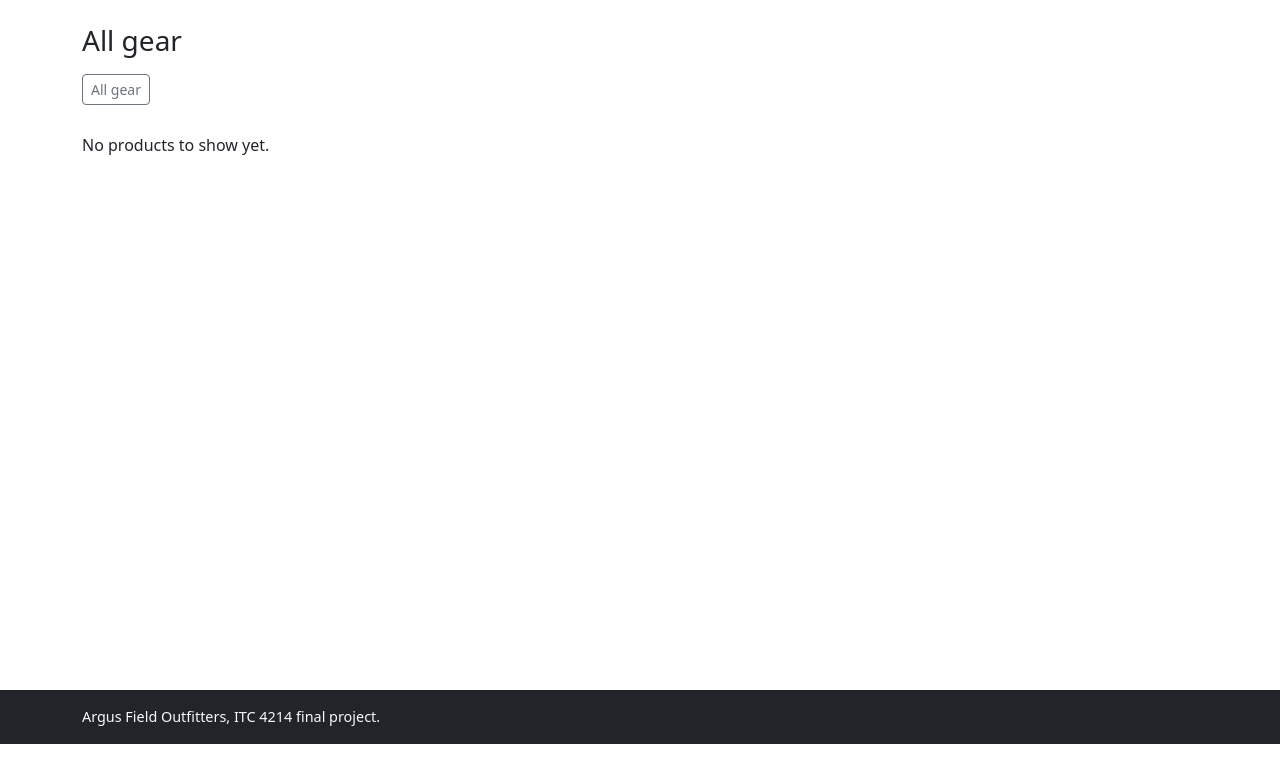
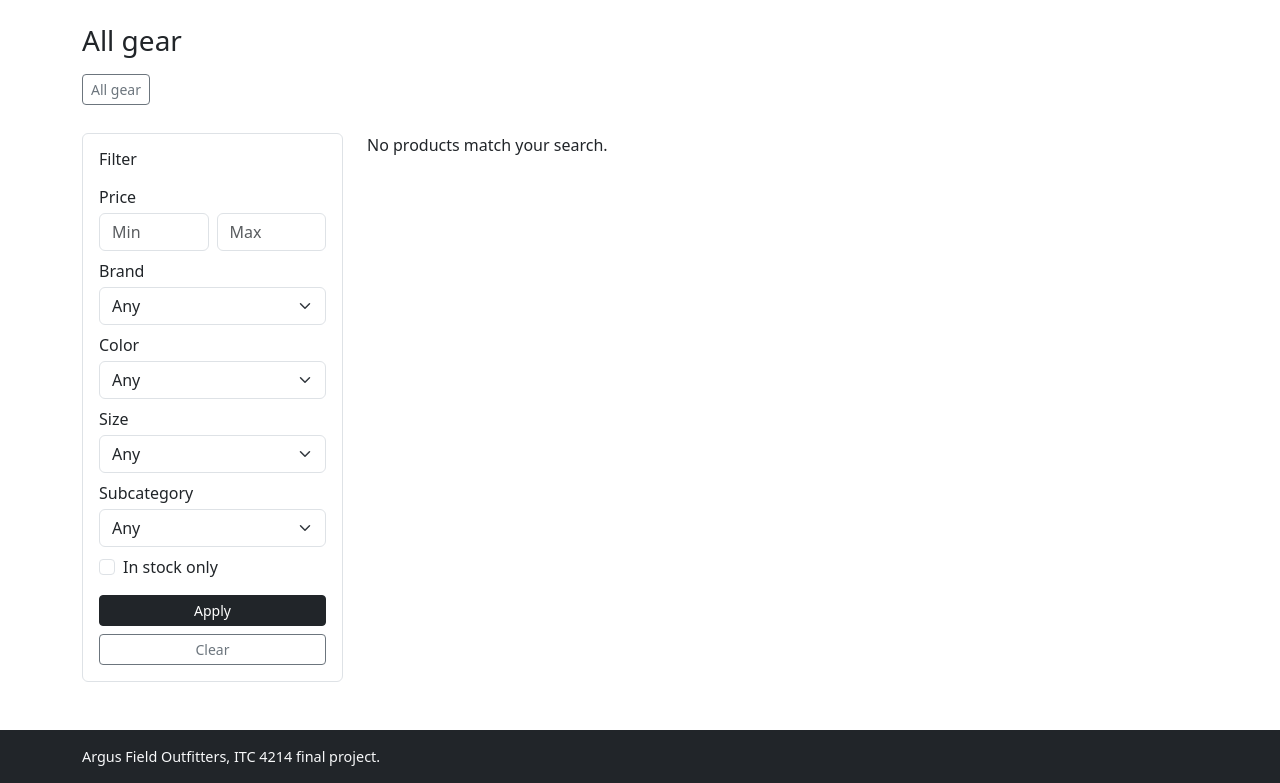
Before and after one commit to retryoos/argus-field-outfitters, a Django app: page /products/ in a window 1280 px wide. Shown: the part 56-839 px from the top of the page. Before the commit the page ends 800 px from the top, so only its background shows below. Run offline with Django 5.2, Linux system fonts and the light colour scheme; data that the repository does not hold is empty.

Commit message:
Add advanced filters for price, brand, color and size

```diff
--- /dev/null
+++ b/catalog/forms.py
@@ -0,0 +1,39 @@
+from django import forms
+
+from .models import Product, Subcategory
+
+
+class ProductFilterForm(forms.Form):
+    min_price = forms.DecimalField(
+        required=False, min_value=0,
+        widget=forms.NumberInput(attrs={'class': 'form-control', 'placeholder': 'Min'}),
+    )
+    max_price = forms.DecimalField(
+        required=False, min_value=0,
+        widget=forms.NumberInput(attrs={'class': 'form-control', 'placeholder': 'Max'}),
+    )
+    brand = forms.ChoiceField(required=False, widget=forms.Select(attrs={'class': 'form-select'}))
+    color = forms.ChoiceField(required=False, widget=forms.Select(attrs={'class': 'form-select'}))
+    size = forms.ChoiceField(required=False, widget=forms.Select(attrs={'class': 'form-select'}))
+    subcategory = forms.ModelChoiceField(
+        required=False, queryset=Subcategory.objects.all(), empty_label='Any',
+        widget=forms.Select(attrs={'class': 'form-select'}),
+    )
+    in_stock = forms.BooleanField(
+        required=False,
+        widget=forms.CheckboxInput(attrs={'class': 'form-check-input'}),
+    )
+
+    def __init__(self, *args, **kwargs):
+        super().__init__(*args, **kwargs)
+        self.fields['brand'].choices = self.value_choices('brand')
+        self.fields['color'].choices = self.value_choices('color')
+        self.fields['size'].choices = self.value_choices('size_variant')
+
+    def value_choices(self, field_name):
+        values = (Product.objects
+                  .exclude(**{field_name: ''})
+                  .values_list(field_name, flat=True)
+                  .distinct()
+                  .order_by(field_name))
+        return [('', 'Any')] + [(value, value) for value in values]
--- a/catalog/templates/catalog/product_list.html
+++ b/catalog/templates/catalog/product_list.html
@@ -13,9 +13,48 @@
     {% endfor %}
 </div>
 
+<div class="row">
+    {% if form %}
+        <div class="col-12 col-lg-3 mb-4">
+            <form method="get" class="border rounded p-3">
+                <h2 class="h6 mb-3">Filter</h2>
+                {% if query %}<input type="hidden" name="q" value="{{ query }}">{% endif %}
+                <div class="mb-2">
+                    <label class="form-label mb-1">Price</label>
+                    <div class="d-flex gap-2">
+                        {{ form.min_price }}
+                        {{ form.max_price }}
+                    </div>
+                </div>
+                <div class="mb-2">
+                    <label class="form-label mb-1" for="{{ form.brand.id_for_label }}">Brand</label>
+                    {{ form.brand }}
+                </div>
+                <div class="mb-2">
+                    <label class="form-label mb-1" for="{{ form.color.id_for_label }}">Color</label>
+                    {{ form.color }}
+                </div>
+                <div class="mb-2">
+                    <label class="form-label mb-1" for="{{ form.size.id_for_label }}">Size</label>
+                    {{ form.size }}
+                </div>
+                <div class="mb-2">
+                    <label class="form-label mb-1" for="{{ form.subcategory.id_for_label }}">Subcategory</label>
+                    {{ form.subcategory }}
+                </div>
+                <div class="form-check mb-3">
+                    {{ form.in_stock }}
+                    <label class="form-check-label" for="{{ form.in_stock.id_for_label }}">In stock only</label>
+                </div>
+                <button type="submit" class="btn btn-dark btn-sm w-100 mb-2">Apply</button>
+                <a href="{% url 'catalog:product_list' %}" class="btn btn-outline-secondary btn-sm w-100">Clear</a>
+            </form>
+        </div>
+    {% endif %}
+    <div class="{% if form %}col-12 col-lg-9{% else %}col-12{% endif %}">
         <div class="row g-3">
             {% for product in products %}
-        <div class="col-6 col-md-4 col-lg-3">
+                <div class="col-6 col-md-4">
                     <div class="card h-100">
                         {% if product.image %}
                             <img src="{{ product.image.url }}" class="card-img-top" alt="{{ product.name }}">
@@ -28,7 +67,9 @@
                     </div>
                 </div>
             {% empty %}
-        <p>No products to show yet.</p>
+                <p>No products match your search.</p>
             {% endfor %}
         </div>
+    </div>
+</div>
 {% endblock %}
--- a/catalog/views.py
+++ b/catalog/views.py
@@ -1,6 +1,7 @@
 from django.db.models import Q
 from django.shortcuts import get_object_or_404, render
 
+from .forms import ProductFilterForm
 from .models import Category, Product, Subcategory
 
 
@@ -13,10 +14,28 @@ def product_list(request):
     query = request.GET.get('q', '').strip()
     if query:
         products = products.filter(Q(name__icontains=query) | Q(brand__icontains=query))
+    form = ProductFilterForm(request.GET or None)
+    if form.is_valid():
+        data = form.cleaned_data
+        if data['min_price'] is not None:
+            products = products.filter(price__gte=data['min_price'])
+        if data['max_price'] is not None:
+            products = products.filter(price__lte=data['max_price'])
+        if data['brand']:
+            products = products.filter(brand=data['brand'])
+        if data['color']:
+            products = products.filter(color=data['color'])
+        if data['size']:
+            products = products.filter(size_variant=data['size'])
+        if data['subcategory']:
+            products = products.filter(subcategory=data['subcategory'])
+        if data['in_stock']:
+            products = products.filter(stock__gt=0)
     return render(request, 'catalog/product_list.html', {
         'heading': 'Search results' if query else 'All gear',
         'products': products,
         'categories': Category.objects.all(),
+        'form': form,
         'query': query,
     })
 
```
Lines whose indentation alone changed are shown as unchanged.
